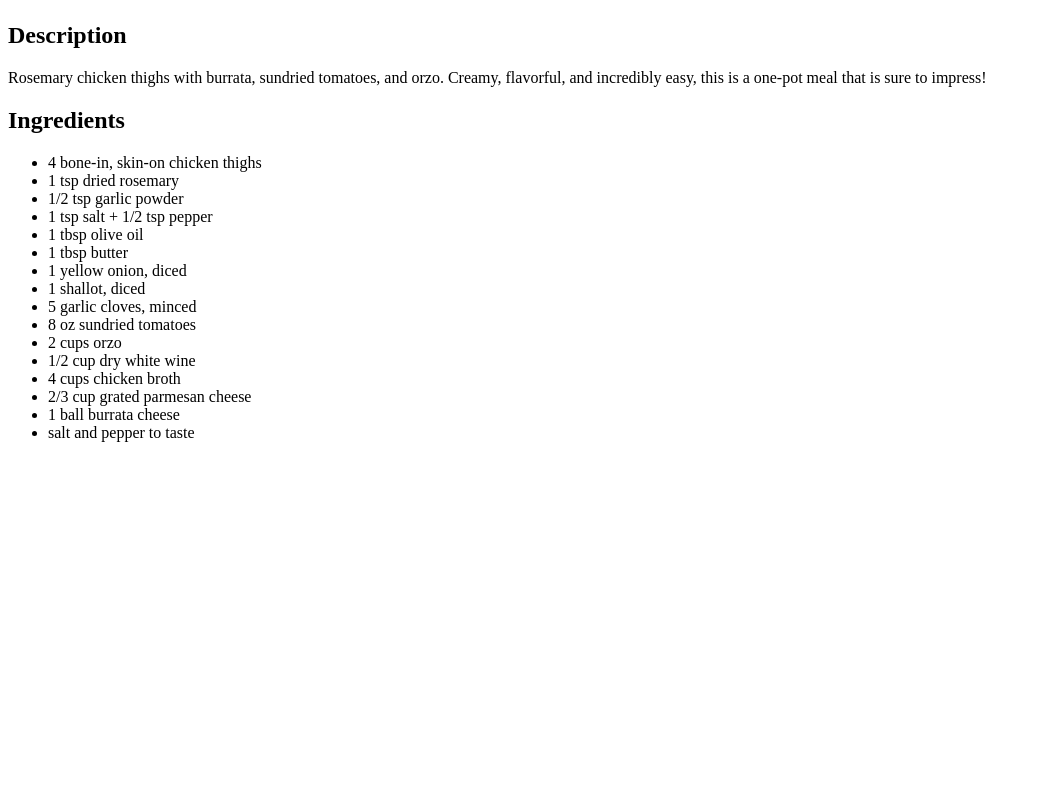
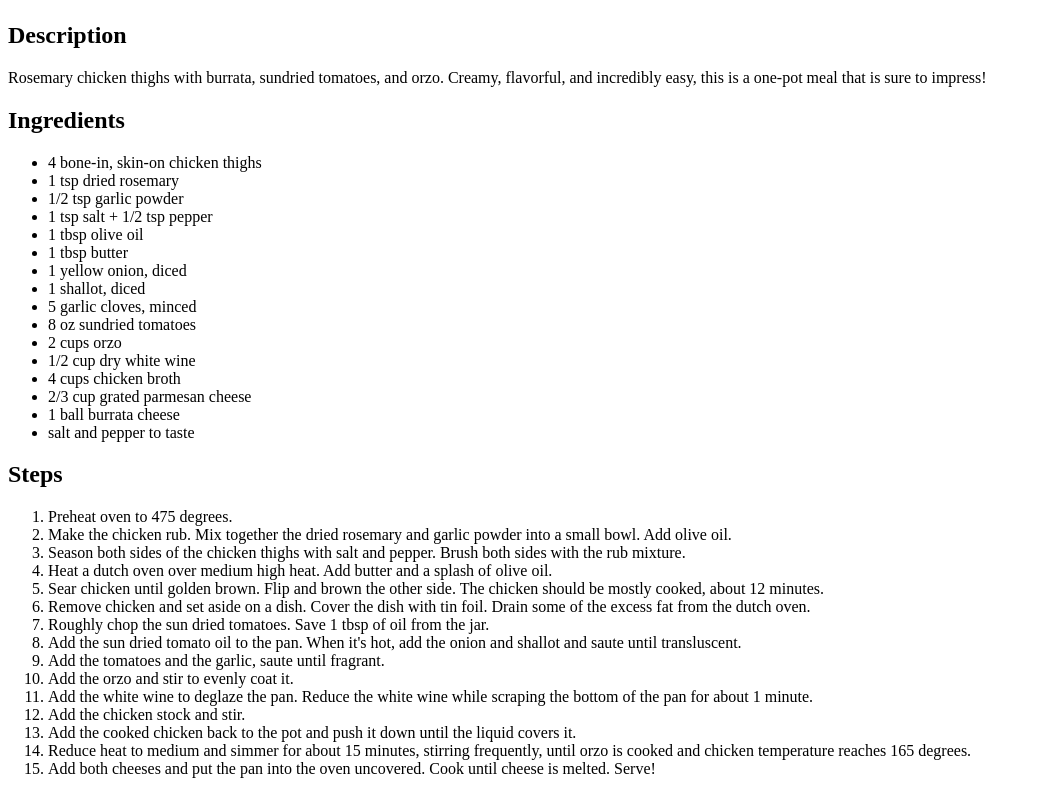
Before and after one commit to carlydamato/odin-recipes, a plain HTML site: page recipes/Rosemary_chicken_orzo.html in a window 1280 px wide. Shown: the part 832-1626 px from the top of the page, without its empty margins (0-1040 px from the left). Before the commit the page ends 1290 px from the top, so only its background shows below. Drawn offline with Linux system fonts and the light colour scheme.

Commit message:
"Added recipe steps with an ordered list"

```diff
--- a/recipes/Rosemary_chicken_orzo.html
+++ b/recipes/Rosemary_chicken_orzo.html
@@ -32,5 +32,24 @@
             <li>salt and pepper to taste</li>
         </ul>
 
+        <h2>Steps</h2>
+        <ol>
+            <li>Preheat oven to 475 degrees.</li>
+            <li>Make the chicken rub. Mix together the dried rosemary and garlic powder into a small bowl. Add olive oil.</li>
+            <li>Season both sides of the chicken thighs with salt and pepper. Brush both sides with the rub mixture.</li>
+            <li>Heat a dutch oven over medium high heat. Add butter and a splash of olive oil.</li>
+            <li>Sear chicken until golden brown. Flip and brown the other side. The chicken should be mostly cooked, about 12 minutes.</li>
+            <li>Remove chicken and set aside on a dish. Cover the dish with tin foil. Drain some of the excess fat from the dutch oven.</li>
+            <li>Roughly chop the sun dried tomatoes. Save 1 tbsp of oil from the jar.</li>
+            <li>Add the sun dried tomato oil to the pan. When it's hot, add the onion and shallot and saute until transluscent.</li>
+            <li>Add the tomatoes and the garlic, saute until fragrant.</li>
+            <li>Add the orzo and stir to evenly coat it.</li>
+            <li>Add the white wine to deglaze the pan. Reduce the white wine while scraping the bottom of the pan for about 1 minute.</li>
+            <li>Add the chicken stock and stir.</li>
+            <li>Add the cooked chicken back to the pot and push it down until the liquid covers it.</li>
+            <li>Reduce heat to medium and simmer for about 15 minutes, stirring frequently, until orzo is cooked and chicken temperature reaches 165 degrees.</li>
+            <li>Add both cheeses and put the pan into the oven uncovered. Cook until cheese is melted. Serve!</li>
+        </ol>
+
     </body>
 </html>
```
